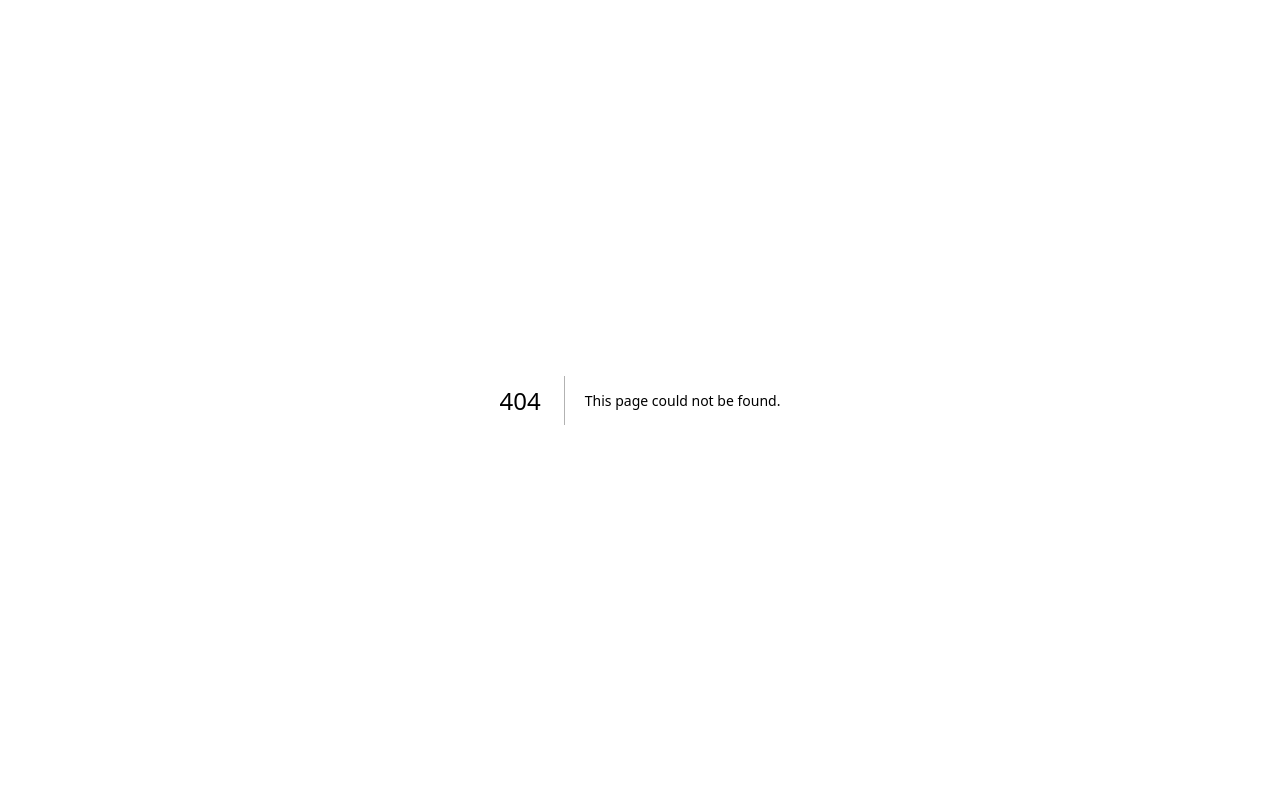
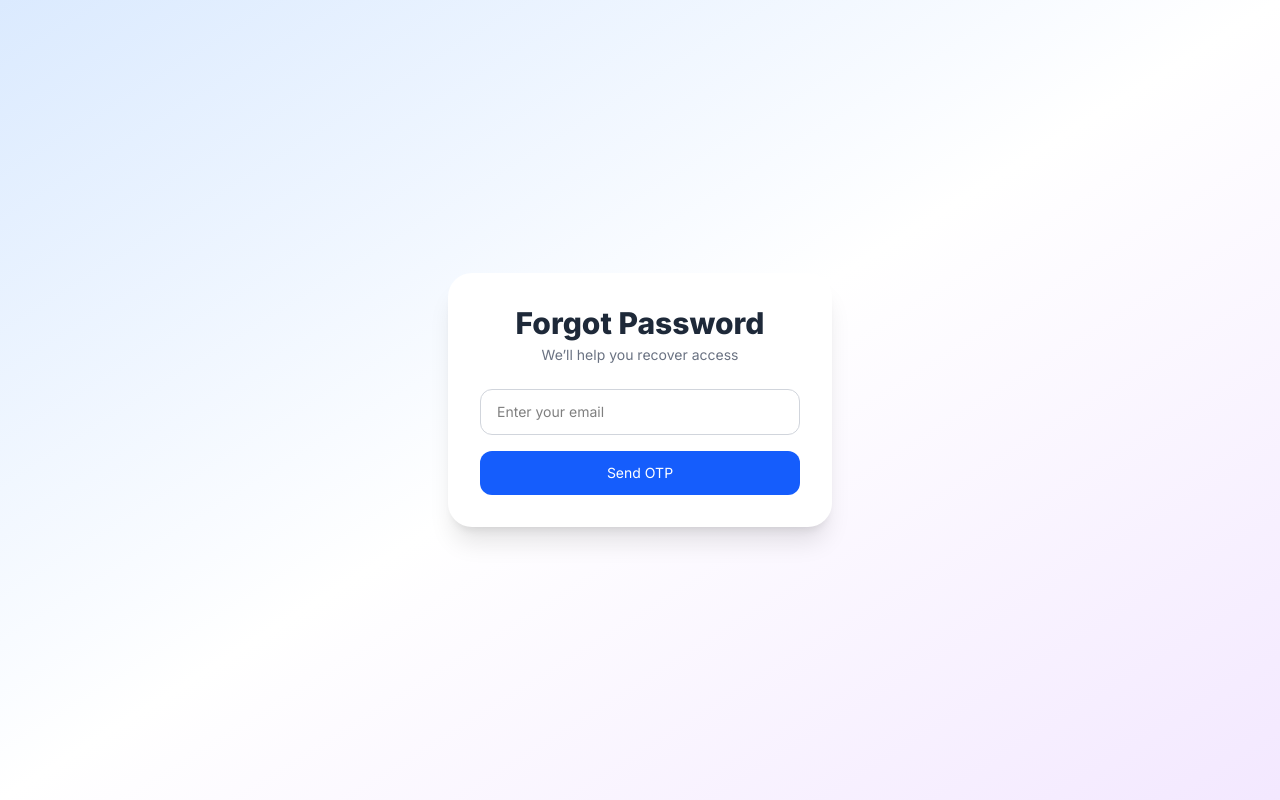
Before and after one commit to Husnain0120/school_management_sys, a Next.js app: page /forgot-password in a window 1280 px wide. Before the commit this address had no page. Built offline with nearby package versions, Linux system fonts and the light colour scheme.

Commit message:
feat: implement forgot password functionality with multi-step verification

```diff
--- a/src/app/admission/page.jsx
+++ b/src/app/admission/page.jsx
@@ -191,7 +191,7 @@ export default function AdmissionForm() {
                         <img
                           src={studentPhoto}
                           alt="student preview"
-                          className="h-[20%] w-[50%] object-contain rounded-md  "
+                          className="h-38 w-38 object-center  rounded-full  "
                         />
                       </>
                     ) : (
@@ -331,7 +331,7 @@ export default function AdmissionForm() {
             </Button>
           </div>
           <div>
-            <p className=" text-sm font-extralight text-center text-zinc-500">
+            <p className=" text-sm font-extralight text-center text-zinc-500 border-t-2 pt-4">
               if already Registered{" "}
               <Link
                 href={"/login"}
--- /dev/null
+++ b/src/app/forgot-password/page.jsx
@@ -0,0 +1,102 @@
+"use client";
+import { useState } from "react";
+
+export default function ForgetPasswordPage() {
+  const [step, setStep] = useState(1);
+  const [email, setEmail] = useState("");
+  const [otp, setOtp] = useState("");
+  const [password, setPassword] = useState("");
+  const [confirmPassword, setConfirmPassword] = useState("");
+
+  const handleSendOtp = () => {
+    if (email) setStep(2);
+  };
+
+  const handleVerifyOtp = () => {
+    if (otp.length === 6) setStep(3);
+  };
+
+  const handleResetPassword = () => {
+    if (password === confirmPassword && password.length >= 6) {
+      alert("Password reset successfully!");
+    } else {
+      alert("Passwords do not match or are too short.");
+    }
+  };
+
+  return (
+    <div className="min-h-screen bg-gradient-to-br from-blue-100 via-white to-purple-100 flex items-center justify-center px-4">
+      <div className="w-full max-w-sm bg-white rounded-3xl shadow-xl p-6 sm:p-8 space-y-6">
+        <div className="text-center">
+          <h1 className="text-3xl font-extrabold text-gray-800">
+            Forgot Password
+          </h1>
+          <p className="text-sm text-gray-500 mt-1">
+            We’ll help you recover access
+          </p>
+        </div>
+
+        {step === 1 && (
+          <div className="space-y-4">
+            <input
+              type="email"
+              placeholder="Enter your email"
+              className="w-full px-4 py-3 text-sm border border-gray-300 rounded-xl focus:ring-2 focus:ring-blue-500 focus:outline-none"
+              value={email}
+              onChange={(e) => setEmail(e.target.value)}
+            />
+            <button
+              onClick={handleSendOtp}
+              className="w-full bg-blue-600 text-white text-sm py-3 rounded-xl hover:bg-blue-700 transition duration-200"
+            >
+              Send OTP
+            </button>
+          </div>
+        )}
+
+        {step === 2 && (
+          <div className="space-y-4">
+            <input
+              type="text"
+              placeholder="Enter 6-digit OTP"
+              className="w-full px-4 py-3 text-sm border border-gray-300 rounded-xl focus:ring-2 focus:ring-green-500 focus:outline-none"
+              value={otp}
+              onChange={(e) => setOtp(e.target.value)}
+            />
+            <button
+              onClick={handleVerifyOtp}
+              className="w-full bg-green-600 text-white text-sm py-3 rounded-xl hover:bg-green-700 transition duration-200"
+            >
+              Verify OTP
+            </button>
+          </div>
+        )}
+
+        {step === 3 && (
+          <div className="space-y-4">
+            <input
+              type="password"
+              placeholder="New Password"
+              className="w-full px-4 py-3 text-sm border border-gray-300 rounded-xl focus:ring-2 focus:ring-purple-500 focus:outline-none"
+              value={password}
+              onChange={(e) => setPassword(e.target.value)}
+            />
+            <input
+              type="password"
+              placeholder="Confirm New Password"
+              className="w-full px-4 py-3 text-sm border border-gray-300 rounded-xl focus:ring-2 focus:ring-purple-500 focus:outline-none"
+              value={confirmPassword}
+              onChange={(e) => setConfirmPassword(e.target.value)}
+            />
+            <button
+              onClick={handleResetPassword}
+              className="w-full bg-purple-600 text-white text-sm py-3 rounded-xl hover:bg-purple-700 transition duration-200"
+            >
+              Reset Password
+            </button>
+          </div>
+        )}
+      </div>
+    </div>
+  );
+}
```
